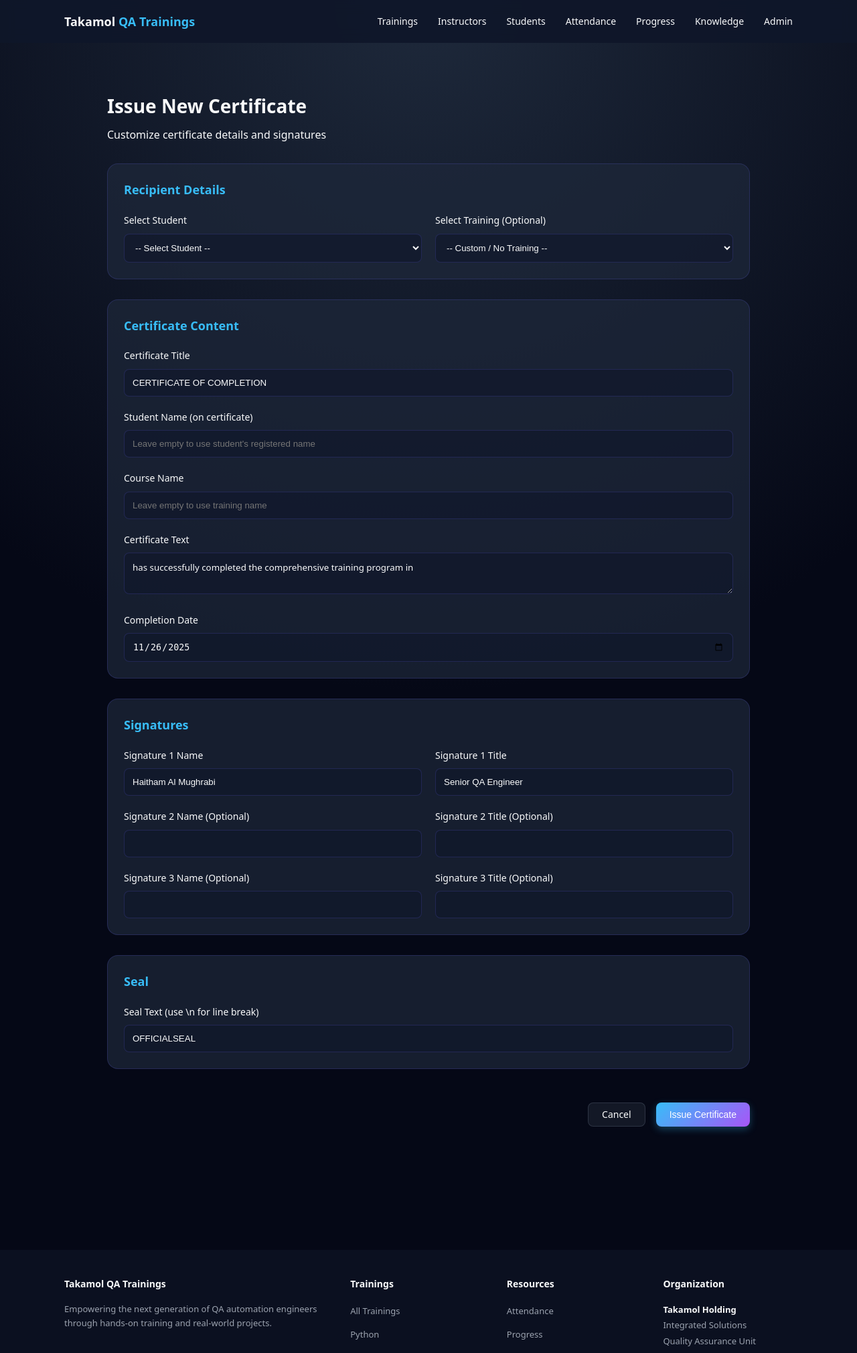
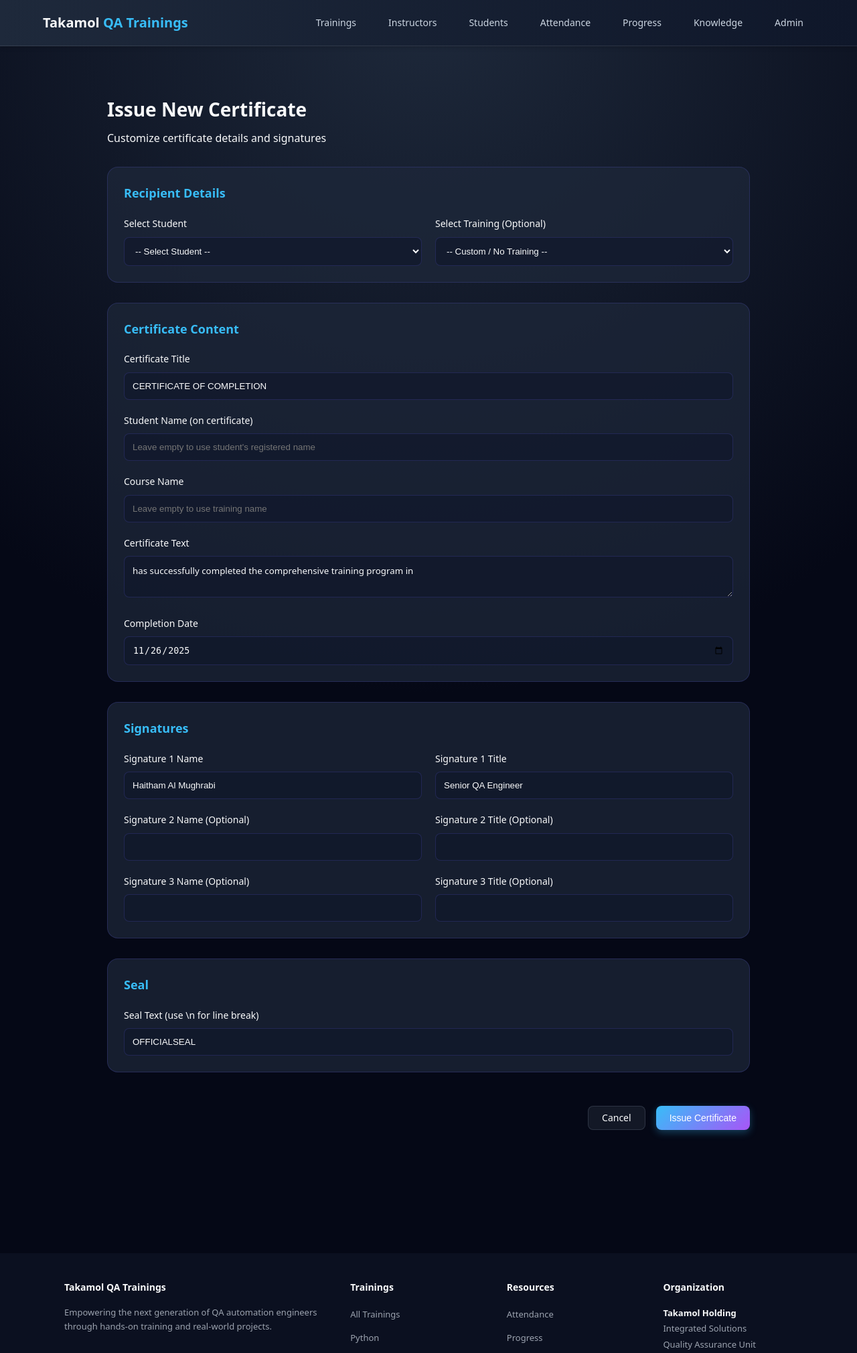
Before and after one commit to haitham-al-mughrabi/qa-trainings, a Flask app: page /admin/certificates/add in a window 1280 px wide. Shown: the top 2020 px of the page at 67% size. Run offline with Flask 3, Linux system fonts and the light colour scheme.

Commit message:
feat: restyle navigation bar

```diff
--- a/templates/base.html
+++ b/templates/base.html
@@ -12,47 +12,77 @@
             position: sticky;
             top: 0;
             z-index: 100;
-            background: rgba(15, 23, 42, 0.95);
+            background: linear-gradient(to right, #1e293b, #0f172a);
             backdrop-filter: blur(10px);
-            border-bottom: 1px solid var(--border);
+            border-bottom: 1px solid rgba(255, 255, 255, 0.1);
+            box-shadow: 0 4px 6px -1px rgba(0, 0, 0, 0.1), 0 2px 4px -1px rgba(0, 0, 0, 0.06);
         }
 
         .nav-container {
-            max-width: 1120px;
+            max-width: 1200px;
             margin: 0 auto;
-            padding: 0 16px;
+            padding: 0 24px;
             display: flex;
             justify-content: space-between;
             align-items: center;
-            height: 64px;
+            height: 68px;
         }
 
         .nav-logo {
-            font-size: 18px;
-            font-weight: 600;
+            font-size: 20px;
+            font-weight: 700;
             color: var(--text);
             text-decoration: none;
+            transition: color 0.3s ease;
+        }
+
+        .nav-logo:hover {
+            color: var(--accent);
         }
 
         .nav-logo span {
             color: var(--accent);
+            font-weight: 600;
         }
 
         .nav-links {
             display: flex;
-            gap: 30px;
+            gap: 16px;
             align-items: center;
         }
 
         .nav-links a {
-            color: var(--text-light);
+            color: #cbd5e1;
             text-decoration: none;
             font-size: 14px;
-            transition: color 0.2s;
+            font-weight: 500;
+            padding: 8px 16px;
+            border-radius: 8px;
+            position: relative;
+            overflow: hidden;
+            transition: all 0.3s ease;
         }
 
-        .nav-links a:hover {
-            color: var(--accent);
+        .nav-links a::before {
+            content: '';
+            position: absolute;
+            bottom: 0;
+            left: 50%;
+            width: 0;
+            height: 2px;
+            background-color: var(--accent);
+            transform: translateX(-50%);
+            transition: width 0.3s ease;
+        }
+
+        .nav-links a:hover,
+        .nav-links a.active {
+            color: white;
+        }
+
+        .nav-links a:hover::before,
+        .nav-links a.active::before {
+            width: 100%;
         }
 
         /* Footer */
@@ -119,7 +149,7 @@
 
         /* Page Container */
         .page-container {
-            min-height: calc(100vh - 64px);
+            min-height: calc(100vh - 68px);
         }
 
         .container {
@@ -202,6 +232,18 @@
             </div>
         </div>
     </footer>
+    <script>
+        document.addEventListener("DOMContentLoaded", function() {
+            const links = document.querySelectorAll('.nav-links a');
+            const currentUrl = window.location.pathname;
+
+            links.forEach(link => {
+                if (link.getAttribute('href') === currentUrl) {
+                    link.classList.add('active');
+                }
+            });
+        });
+    </script>
 </body>
 
 </html>
```
